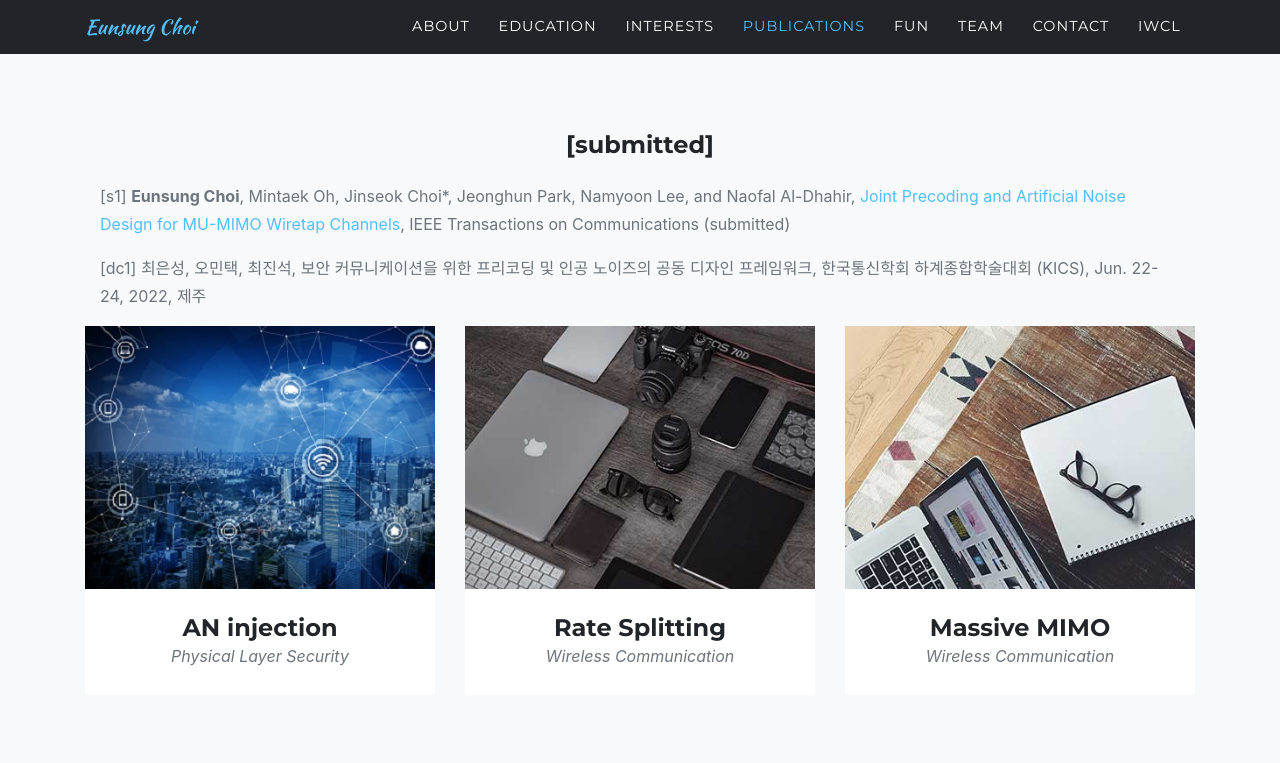
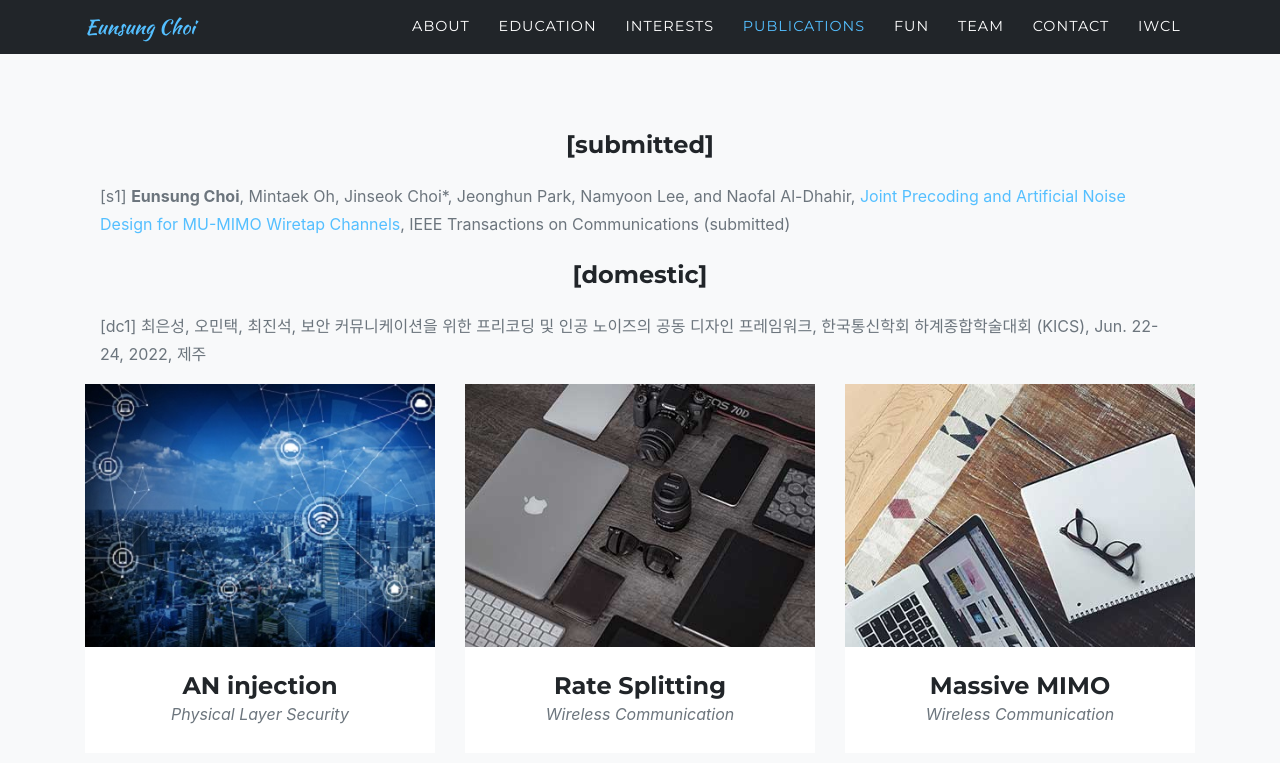
Before and after one commit to choices97/choices97.github.io, a Jekyll site: the page built from index.md, in a window 1280 px wide and 900 px high, scrolled down 4556 px. Shown: the top 763 px of the window. Built offline with Jekyll 4.4.1, drawn with Linux system fonts in a browser that asks for light colours; some web fonts are replaced; comment, search, counter and statistics services are not loaded.

Commit message:
Update sitetext.yml

```diff
--- a/_data/sitetext.yml
+++ b/_data/sitetext.yml
@@ -93,7 +93,8 @@ en: &DEFAULT_EN
     list:
       - title: "**[submitted]**"
         desc: "[s1] **Eunsung Choi**, Mintaek Oh, Jinseok Choi*, Jeonghun Park, Namyoon Lee, and Naofal Al-Dhahir, [Joint Precoding and Artificial Noise Design for MU-MIMO Wiretap Channels](https://arxiv.org/abs/2207.09823), IEEE Transactions on Communications (submitted)"
-      - desc: "[dc1] 최은성, 오민택, 최진석, 보안 커뮤니케이션을 위한 프리코딩 및 인공 노이즈의 공동 디자인 프레임워크, 한국통신학회 하계종합학술대회 (KICS), Jun. 22-24, 2022, 제주"
+      - title: "**[domestic]**"
+        desc: "[dc1] 최은성, 오민택, 최진석, 보안 커뮤니케이션을 위한 프리코딩 및 인공 노이즈의 공동 디자인 프레임워크, 한국통신학회 하계종합학술대회 (KICS), Jun. 22-24, 2022, 제주"
     #**[submitted]**,
     #[s1] **Eunsung Choi**, Mintaek Oh, Jinseok Choi*, Jeonghun Park, Namyoon Lee, and Naofal Al-Dhahir, ""[Joint Precoding and Artificial Noise Design for MU-MIMO Wiretap Channels](https://arxiv.org/abs/2207.09823),"" IEEE Transactions on Communications (submitted)
     #text: "**[domestic]** <br>"
```
